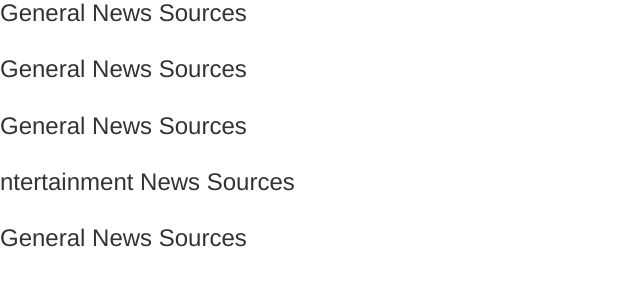
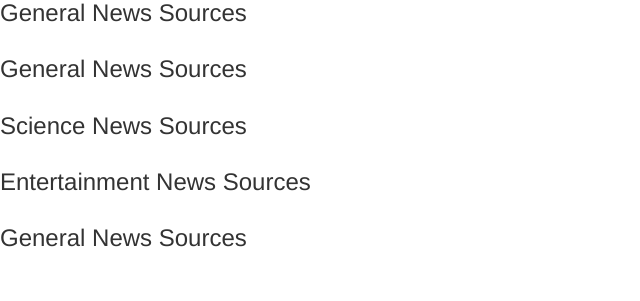
Before and after one commit to DK-denno/news, a Flask app: template app/templates/index.html in a window 1280 px wide. Shown: the part 205-506 px from the top of the page, without its empty margins (0-640 px from the left). Run offline with Flask 2, Linux system fonts and the light colour scheme; the template is opened without the code that fills it, so the values that code supplies are empty; some libraries are stand-ins or nearby versions.

Commit message:
new style

```diff
--- a/app/templates/index.html
+++ b/app/templates/index.html
@@ -30,13 +30,13 @@
         </div>
       </div>
       <div class="card-body">
-        <h3 class="card-title">General News Sources</h3>
+        <h3 class="card-title">Science News Sources</h3>
         <div class="row">
           {{macro.displaySourceList(science)}}
         </div>
       </div>
       <div class="card-body">
-        <h3 class="card-title">ntertainment News Sources</h3>
+        <h3 class="card-title">Entertainment News Sources</h3>
         <div class="row">
           {{macro.displaySourceList(entertainment)}}
         </div>
```
